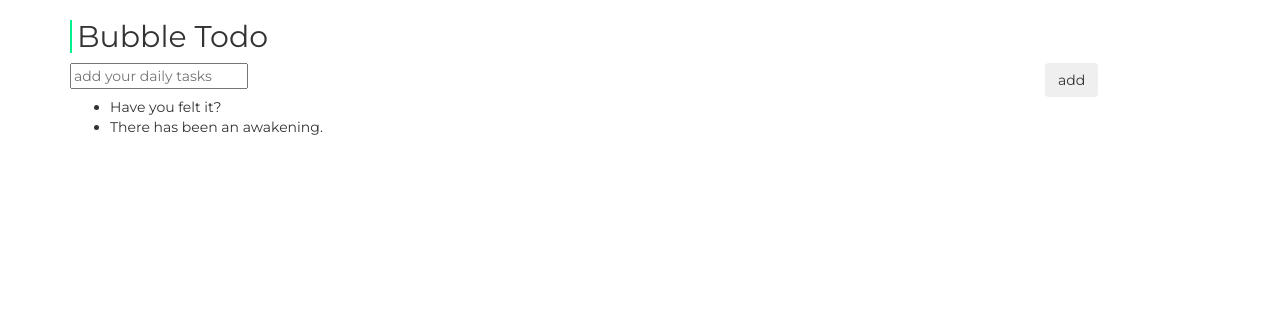
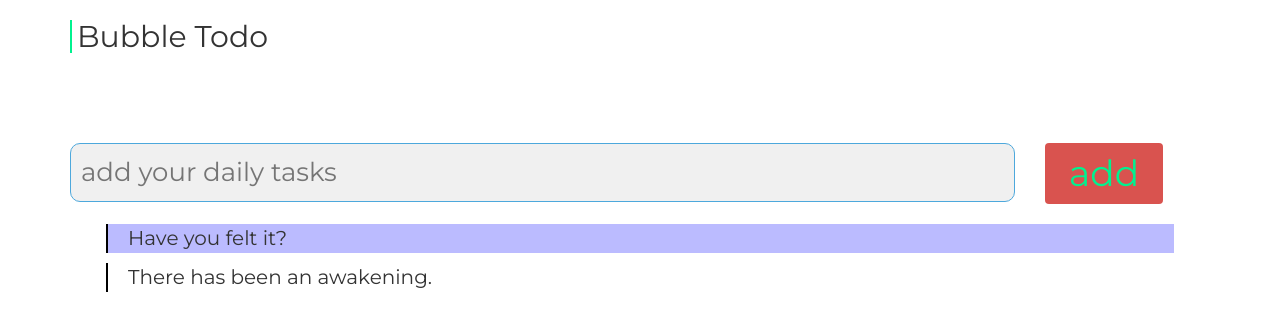
Before and after one commit to scapp281/Website-s-Day, a plain HTML site: page Bubble Todo/index.html in a window 1280 px wide. Drawn offline with Linux system fonts and the light colour scheme.

Commit message:
add jquery for adding items

```diff
--- a/Bubble Todo/css/custom.css
+++ b/Bubble Todo/css/custom.css
@@ -9,3 +9,61 @@ h1 {
     font-size: 30px;
     font-weight: 400;
 }
+
+.main {
+    margin: 80px 0 0 0;
+}
+
+form input {
+    background: #f0f0f0;
+    border-radius: 10px;
+    padding: 10px;
+    border: none;
+    width: 100%;
+    font-size: 26px;
+    border: 1px solid #4da8dc;
+}
+
+
+/** remove default border when click and add glowing blue*/
+
+form input:focus {
+    outline: none;
+    box-shadow: 0 0 10px rgba(81, 203, 238, 1);
+    border: 1px solid rgba(81, 203, 238, 1);
+    padding: 10px 0 10px 20px;
+    background: #fff;
+    transition: background 2s;
+}
+
+button.btn {
+    /*    background: transparent;*/
+    border: none;
+    color: #00f28f;
+    cursor: pointer;
+    font-size: 36px;
+    padding: 5px 24px;
+}
+
+button.btn:hover {
+    background: #00f28f;
+    color: #fff;
+    transition: background 1s, color 2s;
+}
+
+.comments {
+    margin: 20px 0 0 0;
+    list-style: none;
+    padding-left: 0px;
+}
+
+li {
+    padding-left: 20px;
+    border-left: 2px solid #000;
+    font-size: 20px;
+    margin: 10px 36px;
+}
+
+ul li:nth-child(odd) {
+    background-color: #bbbbff;
+}
--- a/Bubble Todo/index.html
+++ b/Bubble Todo/index.html
@@ -31,7 +31,7 @@
                             <input id="comment" type="text" placeholder="add your daily tasks">
                         </div>
                         <div class="col-xs-4 col-md-2">
-                            <button type="submit" class="btn">add</button>
+                            <button type="submit" class="btn btn-danger">add</button>
                         </div>
                     </form>
                 </div>
@@ -44,7 +44,7 @@
         </div>
     </header>
     <script src="js/jquery.min.js"></script>
-    <script src="script.js"></script>
+    <script src="js/script.js"></script>
 </body>
 
 </html>
--- /dev/null
+++ b/Bubble Todo/js/script.js
@@ -0,0 +1,17 @@
+var main = function () {
+    $('form').submit(function (event) {
+        var $input = $(event.target).find('input');
+        var comment = $input.val();
+
+        if (comment != "") {
+            var html = $('<li>').text(comment);
+            html.prependTo('#comments');
+            $input.val('');
+
+        }
+
+        return false;
+    });
+}
+
+$(document).ready(main);
```
